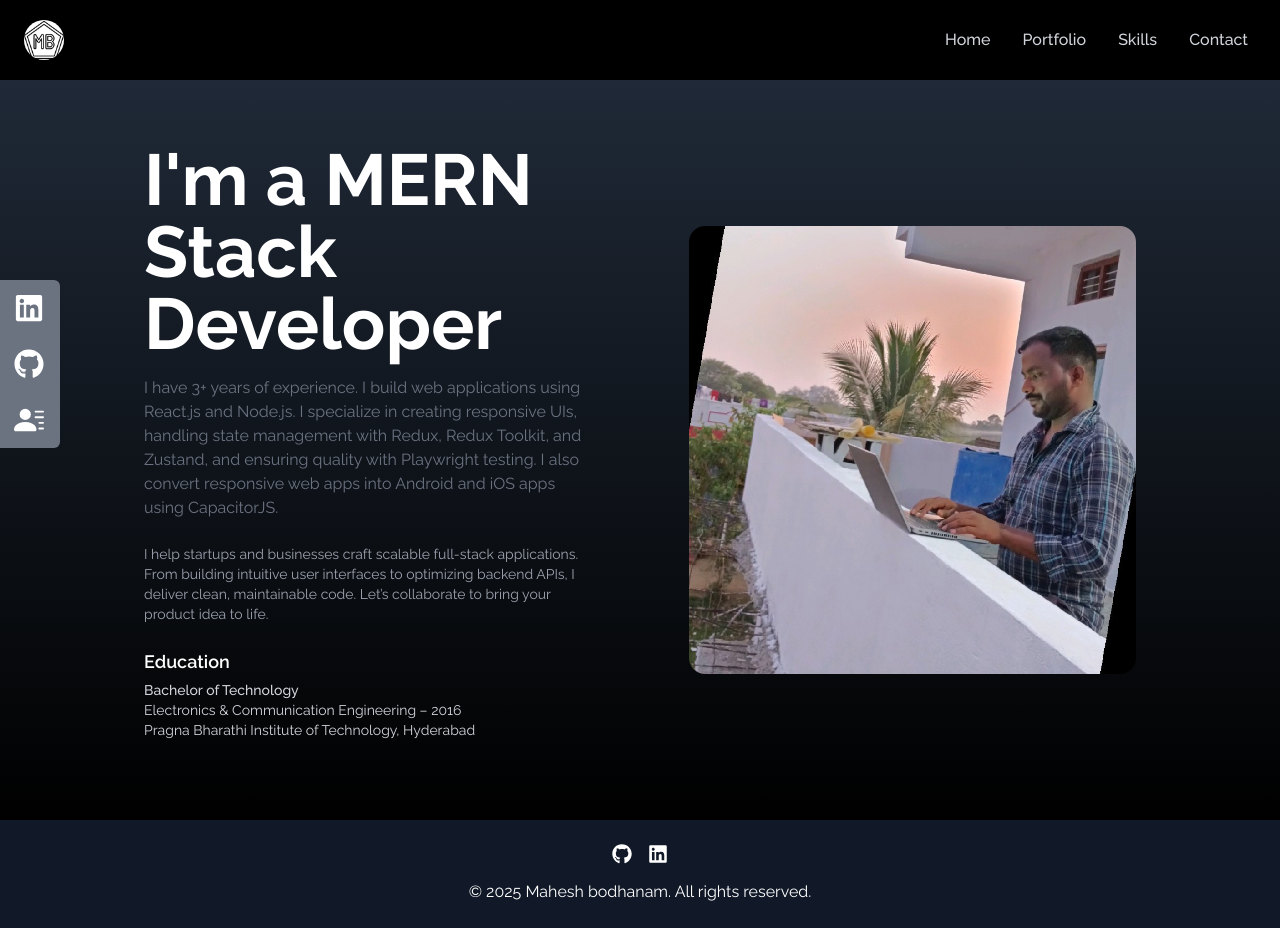
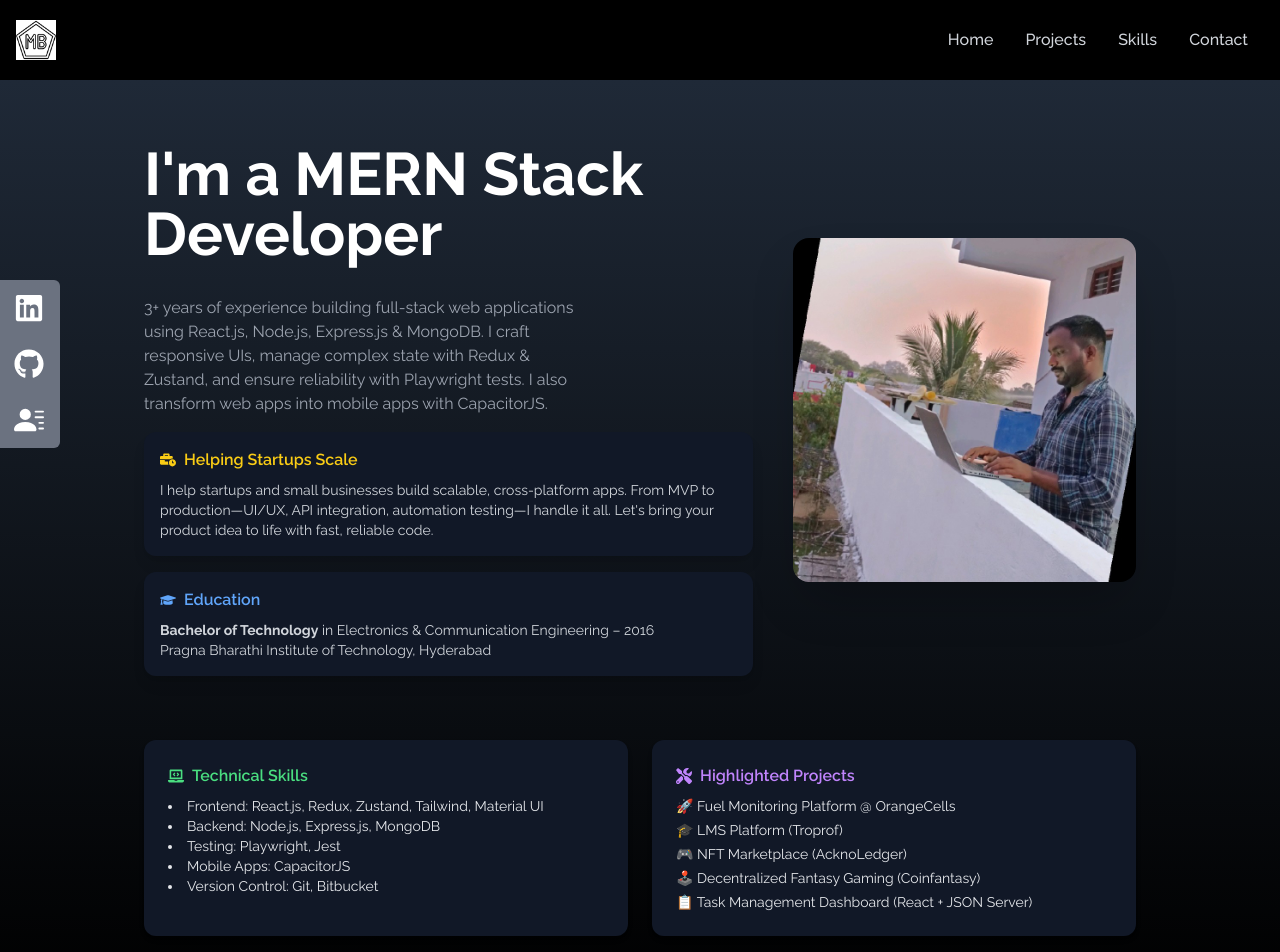
Before and after one commit to maheshbodhanam/mahesh-bodhanam-portfolio, a React (Create React App) app: page / in a window 1280 px wide. Shown: the top 952 px of the page. Before the commit the page ends 928 px from the top, so only its background shows below. Built offline with nearby package versions, Linux system fonts and the light colour scheme.

Commit message:
updated pages
updated pages

```diff
--- a/src/App.js
+++ b/src/App.js
@@ -6,7 +6,7 @@ import Footer from "./components/Footer";
 // Lazy-loaded pages
 const Home = lazy(() => import("./components/Home"));
 const Skills = lazy(() => import("./components/Skills"));
-const Portfolio = lazy(() => import("./components/Portfolio"));
+const Projects = lazy(() => import("./components/Projects"));
 const Contact = lazy(() => import("./components/Contact"));
 const NotFound = lazy(() => import("./components/NotFound"));
 
@@ -18,7 +18,7 @@ function App() {
         <Routes>
           <Route path="/" element={<Home />} />
           <Route path="/skills" element={<Skills />} />
-          <Route path="/portfolio" element={<Portfolio />} />
+          <Route path="/projects" element={<Projects />} />
           <Route path="/contact" element={<Contact />} />
           <Route path="*" element={<NotFound />} />
         </Routes>
--- a/src/components/Home.jsx
+++ b/src/components/Home.jsx
@@ -1,47 +1,93 @@
 import mahesh from "../assets/mahesh.jpeg";
+import {
+  FaLaptopCode,
+  FaBusinessTime,
+  FaGraduationCap,
+  FaTools,
+} from "react-icons/fa";
 
 const Home = () => {
   return (
-    <div className="w-full py-16 bg-gradient-to-b from-gray-800 to-black">
-      <div className="max-w-screen-lg mx-auto flex flex-col items-center justify-center h-full px-4 md:flex-row">
-        <div className="flex flex-col justify-center h-full">
-          <h2 className="text-4xl sm:text-7xl font-bold text-white">
+    <div className="w-full py-16 bg-gradient-to-b from-gray-800 to-black text-white">
+      <div className="max-w-screen-lg mx-auto flex flex-col-reverse md:flex-row items-center justify-center px-4 gap-10">
+        {/* Text Content */}
+        <div className="flex flex-col justify-center h-full animate-fade-in-up">
+          <h2 className="text-4xl sm:text-6xl font-bold mb-4">
             I'm a MERN Stack Developer
           </h2>
 
-          <p className="text-gray-500 py-4 max-w-md">
-            I have 3+ years of experience. I build web applications using
-            React.js and Node.js. I specialize in creating responsive UIs,
-            handling state management with Redux, Redux Toolkit, and Zustand,
-            and ensuring quality with Playwright testing. I also convert
-            responsive web apps into Android and iOS apps using CapacitorJS.
+          <p className="text-gray-400 py-4 max-w-md">
+            3+ years of experience building full-stack web applications using
+            React.js, Node.js, Express.js & MongoDB. I craft responsive UIs,
+            manage complex state with Redux & Zustand, and ensure reliability
+            with Playwright tests. I also transform web apps into mobile apps
+            with CapacitorJS.
           </p>
 
-          {/* Business Purpose Content */}
-          <p className="text-gray-400 py-2 max-w-md text-sm">
-            I help startups and businesses craft scalable full-stack
-            applications. From building intuitive user interfaces to optimizing
-            backend APIs, I deliver clean, maintainable code. Let’s collaborate
-            to bring your product idea to life.
-          </p>
+          {/* Business Section */}
+          <div className="bg-gray-900 p-4 rounded-xl shadow-lg mb-4">
+            <div className="flex items-center gap-2 mb-2 text-yellow-400 font-semibold">
+              <FaBusinessTime /> <span>Helping Startups Scale</span>
+            </div>
+            <p className="text-sm text-gray-300">
+              I help startups and small businesses build scalable,
+              cross-platform apps. From MVP to production—UI/UX, API
+              integration, automation testing—I handle it all. Let's bring your
+              product idea to life with fast, reliable code.
+            </p>
+          </div>
 
           {/* Education Section */}
-          <div className="text-gray-300 text-sm py-4">
-            <h3 className="font-semibold text-white text-lg mb-1">Education</h3>
-            <p>
-              <span className="font-medium">Bachelor of Technology</span> <br />
-              Electronics & Communication Engineering – 2016 <br />
+          <div className="bg-gray-900 p-4 rounded-xl shadow-lg">
+            <div className="flex items-center gap-2 mb-2 text-blue-400 font-semibold">
+              <FaGraduationCap /> <span>Education</span>
+            </div>
+            <p className="text-sm text-gray-300">
+              <strong>Bachelor of Technology</strong> in Electronics &
+              Communication Engineering – 2016
+              <br />
               Pragna Bharathi Institute of Technology, Hyderabad
             </p>
           </div>
         </div>
 
-        <div>
+        {/* Profile Image */}
+        <div className="animate-fade-in">
           <img
             src={mahesh}
-            alt="my profile"
-            className="rounded-2xl mx-auto w-[50%] md:w-full"
+            alt="Mahesh Bodhanam"
+            className="rounded-2xl mx-auto w-[70%] md:w-full shadow-2xl"
           />
+        </div>
+      </div>
+
+      {/* ASIDE: Technical Skills */}
+      <div className="mt-16 px-4 max-w-screen-lg mx-auto grid grid-cols-1 md:grid-cols-2 gap-6 text-gray-200">
+        <div className="bg-gray-900 p-6 rounded-xl shadow-md animate-fade-in-left">
+          <div className="flex items-center gap-2 text-green-400 font-semibold mb-2">
+            <FaLaptopCode /> <span>Technical Skills</span>
+          </div>
+          <ul className="list-disc list-inside text-sm">
+            <li>Frontend: React.js, Redux, Zustand, Tailwind, Material UI</li>
+            <li>Backend: Node.js, Express.js, MongoDB</li>
+            <li>Testing: Playwright, Jest</li>
+            <li>Mobile Apps: CapacitorJS</li>
+            <li>Version Control: Git, Bitbucket</li>
+          </ul>
+        </div>
+
+        {/* ASIDE: Project Showcase */}
+        <div className="bg-gray-900 p-6 rounded-xl shadow-md animate-fade-in-right">
+          <div className="flex items-center gap-2 text-purple-400 font-semibold mb-2">
+            <FaTools /> <span>Highlighted Projects</span>
+          </div>
+          <ul className="text-sm space-y-1">
+            <li>🚀 Fuel Monitoring Platform @ OrangeCells</li>
+            <li>🎓 LMS Platform (Troprof)</li>
+            <li>🎮 NFT Marketplace (AcknoLedger)</li>
+            <li>🕹️ Decentralized Fantasy Gaming (Coinfantasy)</li>
+            <li>📋 Task Management Dashboard (React + JSON Server)</li>
+          </ul>
         </div>
       </div>
     </div>
--- a/src/components/NavBar.jsx
+++ b/src/components/NavBar.jsx
@@ -8,7 +8,7 @@ const NavBar = () => {
   const [isTop, setIsTop] = useState(true);
 
   const links = [
-    { id: 3, link: "portfolio" },
+    { id: 3, link: "projects" },
     { id: 4, link: "skills" },
     { id: 5, link: "contact" },
   ];
@@ -32,26 +32,20 @@ const NavBar = () => {
         isTop ? " bg-black" : "bg-transparent"
       }`}
     >
-      <div>
-        <h1 className="text-5xl font-signature ml-2 bg-white rounded-full">
-          <img src={mb} alt="mb" height="40px" width="40px" />
-        </h1>
-      </div>
+      <Link to="/" className="bg-white">
+        <img src={mb} alt="mb" height="40px" width="40px" />
+      </Link>
 
       <ul className="hidden md:flex">
         <li className="px-4 cursor-pointer capitalize font-medium text-gray-300 hover:scale-105 duration-200">
-          <Link to="/" smooth duration={500}>
-            Home
-          </Link>
+          <Link to="/">Home</Link>
         </li>
         {links.map(({ id, link }) => (
           <li
             key={id}
             className="px-4 cursor-pointer capitalize font-medium text-gray-300 hover:scale-105 duration-200"
           >
-            <Link to={link} smooth duration={500}>
-              {link}
-            </Link>
+            <Link to={link}>{link}</Link>
           </li>
         ))}
       </ul>
--- a/src/components/Portfolio.jsx
+++ b/src/components/Projects.jsx
@@ -1,12 +1,10 @@
-import React from "react";
-
-const Portfolio = () => {
+const Projects = () => {
   return (
     <div className="bg-gradient-to-b from-gray-800 to-black w-full text-white">
       <div className="max-w-screen-lg mx-auto p-4 flex flex-col justify-center w-full h-full">
         <div className="pb-8">
           <p className="text-4xl font-bold inline border-b-4 border-gray-500">
-            Portfolio
+            Projects
           </p>
           <p className="py-6">
             Check out some of my professional experience and projects below.
@@ -135,7 +133,7 @@ const Portfolio = () => {
               online.
               <br />
               <a
-                href="https://github.com/maheshbodhanam/mahesh-bodhanam-portfolio"
+                href="https://github.com/maheshbodhanam/mahesh-bodhanam-projProjects"
                 target="_blank"
                 rel="noopener noreferrer"
                 className="text-blue-400 underline"
@@ -204,4 +202,4 @@ const Portfolio = () => {
   );
 };
 
-export default Portfolio;
+export default Projects;
```
